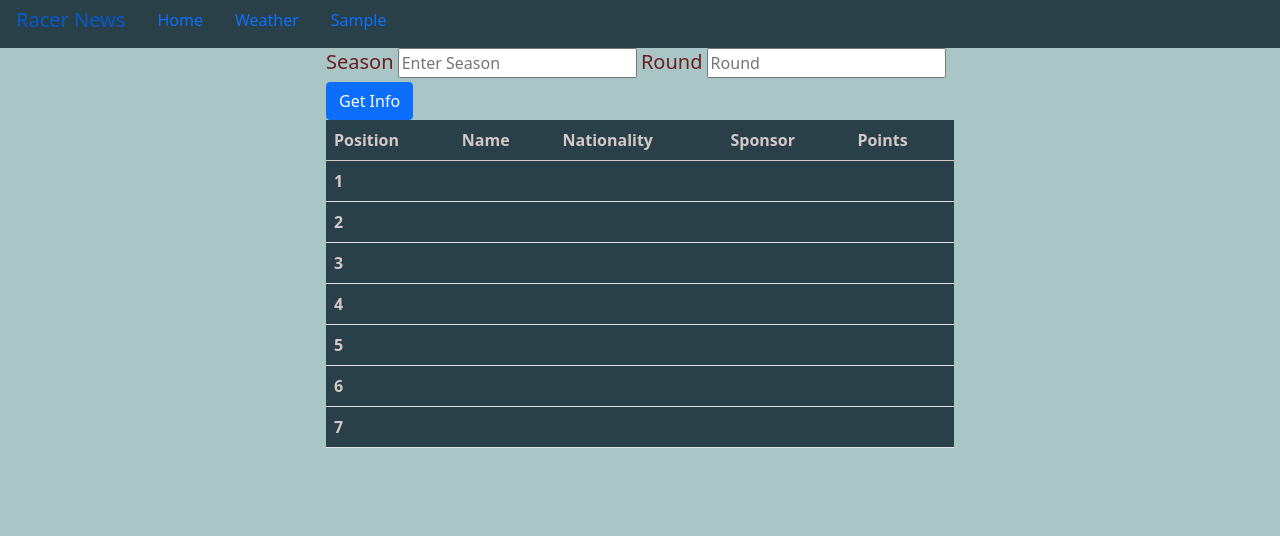
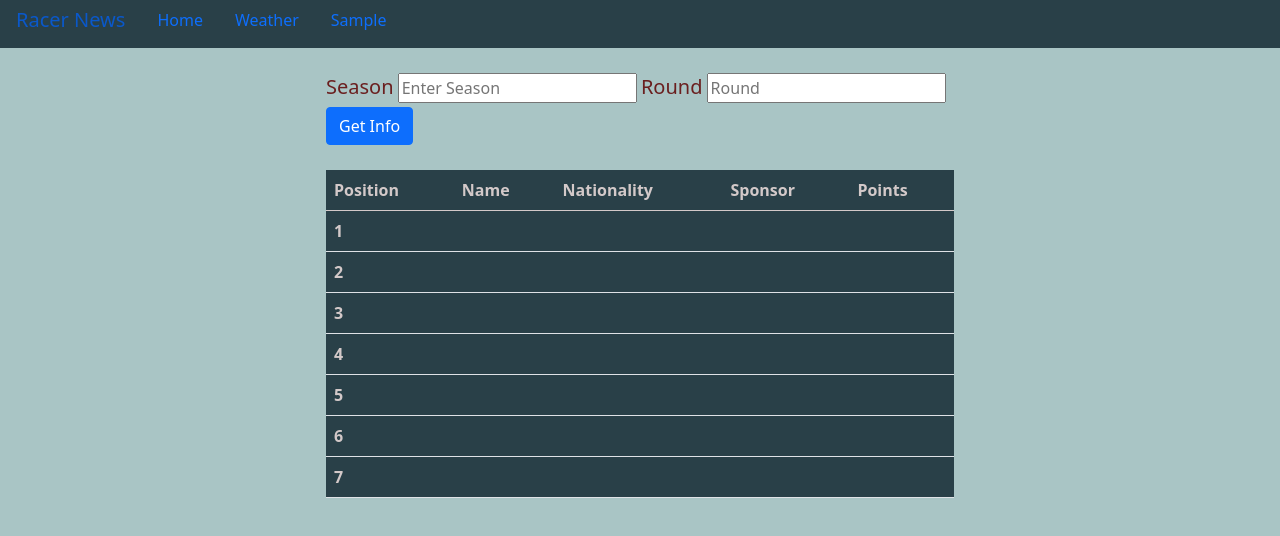
Before and after one commit to shasha263/F1_Racer_API_Data, a plain HTML site: page index.html in a window 1280 px wide. Drawn offline with nearby package versions, Linux system fonts and the light colour scheme.

Commit message:
CSS update

```diff
--- a/index.html
+++ b/index.html
@@ -28,7 +28,7 @@
         <a class="nav-link" href="https://weather.com/">Sample</a>
 
     </nav>
-    <div id="racercar" class="row justify-content-center mt=2">
+    <div id="racercar" class="row justify-content-center mt=6">
         <div id="form_" class="col-6">
             <section>
                 <form>
@@ -49,7 +49,7 @@
         </div>
     </div>
 
-    <div class="row justify-content-center mt=2">
+    <div class="row justify-content-center mt=8">
         <div class="col-6">
             <table id="table_" class="table">
                 <thead>
--- a/static/css/main.css
+++ b/static/css/main.css
@@ -12,9 +12,11 @@ body{
 .table{
     background-color: rgba(27, 49, 58, 0.897);
     color: rgb(211, 201, 201);
+    margin-top: 25px;
   }
 
 
 #form_{
     color: rgba(99, 12, 12, 0.897);
+    margin-top: 25px;
 }
```
